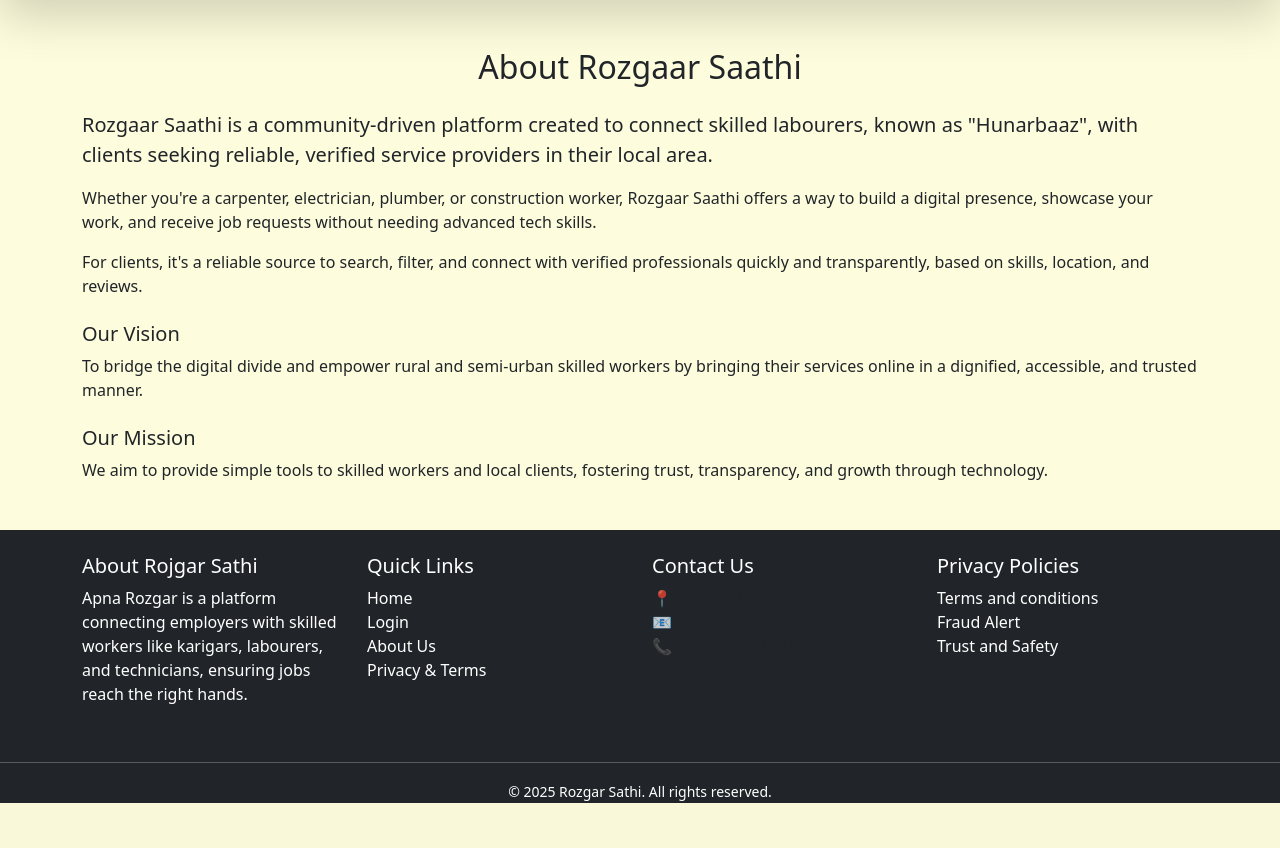
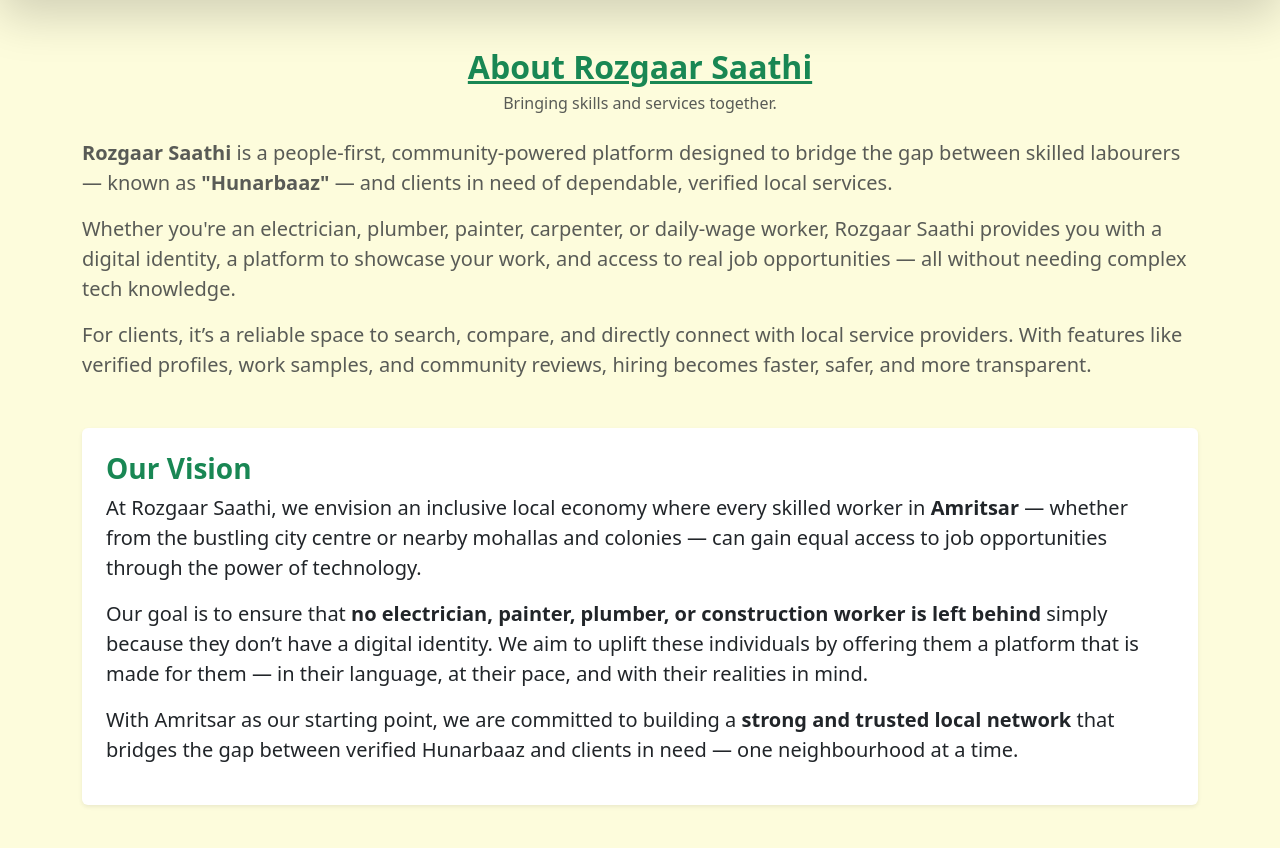
Before and after one commit to er-Rajbir/ROJGAR-SATHI, a Django app: page /about/ in a window 1280 px wide. Shown: the part 104-952 px from the top of the page. Before the commit the page ends 907 px from the top, so only its background shows below. Run offline with Django 5.2, Linux system fonts and the light colour scheme; some libraries are stand-ins or nearby versions.

Commit message:
aboutus updated

```diff
--- a/ROJGAR_SATHI/base/templates/base/about.html
+++ b/ROJGAR_SATHI/base/templates/base/about.html
@@ -1,29 +1,87 @@
 {% extends 'base/base.html' %}
-{% load static %}
+{% block content %}
+  <div class="container my-5">
+    <!-- About Section -->
+    <div class="mb-5">
+      <h2 class="text-success text-center fw-bold"><u>About Rozgaar Saathi</u></h2>
+      <h6 class="text-muted text-center mb-4">Bringing skills and services together.</h6>
 
-{% block content %}
-<div class="container mt-5">
-  <h2 class="text-center mb-4">About Rozgaar Saathi</h2>
-  <p class="lead text-justify">
-    Rozgaar Saathi is a community-driven platform created to connect skilled labourers, known as "Hunarbaaz", with clients seeking reliable, verified service providers in their local area.
-  </p>
+      <p class="mt-3 fs-5 text-muted">
+        <strong>Rozgaar Saathi</strong> is a people-first, community-powered platform designed to bridge the gap between skilled labourers — known as <strong>"Hunarbaaz"</strong> — and clients in need of dependable, verified local services.
+      </p>
+      <p class="fs-5 text-muted">Whether you're an electrician, plumber, painter, carpenter, or daily-wage worker, Rozgaar Saathi provides you with a digital identity, a platform to showcase your work, and access to real job opportunities — all without needing complex tech knowledge.</p>
+      <p class="fs-5 text-muted">For clients, it’s a reliable space to search, compare, and directly connect with local service providers. With features like verified profiles, work samples, and community reviews, hiring becomes faster, safer, and more transparent.</p>
+    </div>
 
-  <p>
-    Whether you're a carpenter, electrician, plumber, or construction worker, Rozgaar Saathi offers a way to build a digital presence, showcase your work, and receive job requests without needing advanced tech skills.
-  </p>
+    <!-- Vision Section -->
+    <div class="bg-white p-4 rounded shadow-sm mb-5">
+      <h3 class="text-success fw-bold">Our Vision</h3>
+      <p class="fs-5 mt-2">
+        At Rozgaar Saathi, we envision an inclusive local economy where every skilled worker in <b>Amritsar</b> — whether from the bustling city centre or nearby mohallas and colonies — can gain equal access to job opportunities through the power of technology.
+      </p>
+      <p class="fs-5">
+        Our goal is to ensure that <b>no electrician, painter, plumber, or construction worker is left behind</b> simply because they don’t have a digital identity. We aim to uplift these individuals by offering them a platform that is made for them — in their language, at their pace, and with their realities in mind.
+      </p>
+      <p class="fs-5">
+        With Amritsar as our starting point, we are committed to building a <b>strong and trusted local network</b> that bridges the gap between verified Hunarbaaz and clients in need — one neighbourhood at a time.
+      </p>
+    </div>
 
-  <p>
-    For clients, it's a reliable source to search, filter, and connect with verified professionals quickly and transparently, based on skills, location, and reviews.
-  </p>
+    <!-- Mission Section -->
+    <div class="bg-white p-4 rounded shadow-sm mb-5">
+      <h3 class="text-success fw-bold">Our Mission</h3>
+      <p class="fs-5">
+        Rozgaar Saathi was born out of a simple but powerful mission — to <b>connect skilled workers in Amritsar with real, local work opportunities</b>, using simple and reliable technology.
+      </p>
+      <ul class="fs-5 mt-3">
+        <li>
+          <strong>Local Inclusion:</strong> We make it easy for Hunarbaaz across Amritsar to register, create digital profiles, and showcase their skills to potential clients — ensuring access to opportunities regardless of their background or location within the city.
+        </li>
+        <li>
+          <strong>Trust & Transparency:</strong> Every job request, rating, and review builds trust in the local community. Clients can see verified profiles, past work, and honest feedback before hiring — ensuring confidence in every booking.
+        </li>
+        <li>
+          <strong>Community Growth:</strong> We believe in growing together. By supporting the hardworking Hunarbaaz of Amritsar, we also uplift local families, create job security, and build long-lasting relationships within the city.
+        </li>
+      </ul>
+      <p class="fs-5 mt-3">Our mission is not just to provide work — but to give respect, dignity, and recognition to the backbone of Amritsar’s daily life: its skilled workforce.</p>
+    </div>
 
-  <h5 class="mt-4">Our Vision</h5>
-  <p>
-    To bridge the digital divide and empower rural and semi-urban skilled workers by bringing their services online in a dignified, accessible, and trusted manner.
-  </p>
+    <!-- Our Team Section -->
+    <div class="text-center mb-5">
+      <h3 class="text-success fw-bold">Meet Our Team</h3>
+      <p class="fs-5 text-muted">Rozgaar Saathi is built by a small, passionate team committed to creating real impact in Amritsar. Both team members have contributed equally across design, development, and community research.</p>
+      <div class="row justify-content-center mt-4">
+        <!-- Member 1 -->
+        <div class="col-md-5 mb-4">
+          <div class="card h-40 shadow-sm border-0">
+            <img src="#" class="card-img-top rounded-top" alt="Yuvraj Singh" />
+            <div class="card-body">
+              <h5 class="card-title">Yuvraj Singh</h5>
+              <p class="card-text text-muted">Co-Creator | Backend & Database</p>
+              <p class="card-text">A Computer Science enthusiast with a passion for clean architecture, robust logic, and user-focused systems. Yuvraj handles the core Django structure and database workflows of the platform.</p>
+            </div>
+          </div>
+        </div>
 
-  <h5 class="mt-4">Our Mission</h5>
-  <p>
-    We aim to provide simple tools to skilled workers and local clients, fostering trust, transparency, and growth through technology.
-  </p>
-</div>
+        <!-- Member 2 -->
+        <div class="col-md-5 mb-4">
+          <div class="card h-40 shadow-sm border-0">
+            <img src="#" class="card-img-top rounded-top" alt="Rajbir Singh" />
+            <div class="card-body">
+              <h5 class="card-title">Rajbir Singh</h5>
+              <p class="card-text text-muted">Co-Creator | Frontend & UX</p>
+              <p class="card-text">Equally invested in making Rozgaar Saathi user-friendly and accessible, they designed the responsive layouts, intuitive flows, and ensured a seamless client–Hunarbaaz experience.</p>
+            </div>
+          </div>
+        </div>
+      </div>
+    </div>
+
+    <div class="text-center">
+      <p class="text-muted">
+        Want to collaborate or support our mission? <a href="{% url 'reviews:contact_review' %}" class="text-success fw-semibold">Contact us</a>
+      </p>
+    </div>
+  </div>
 {% endblock %}
```
